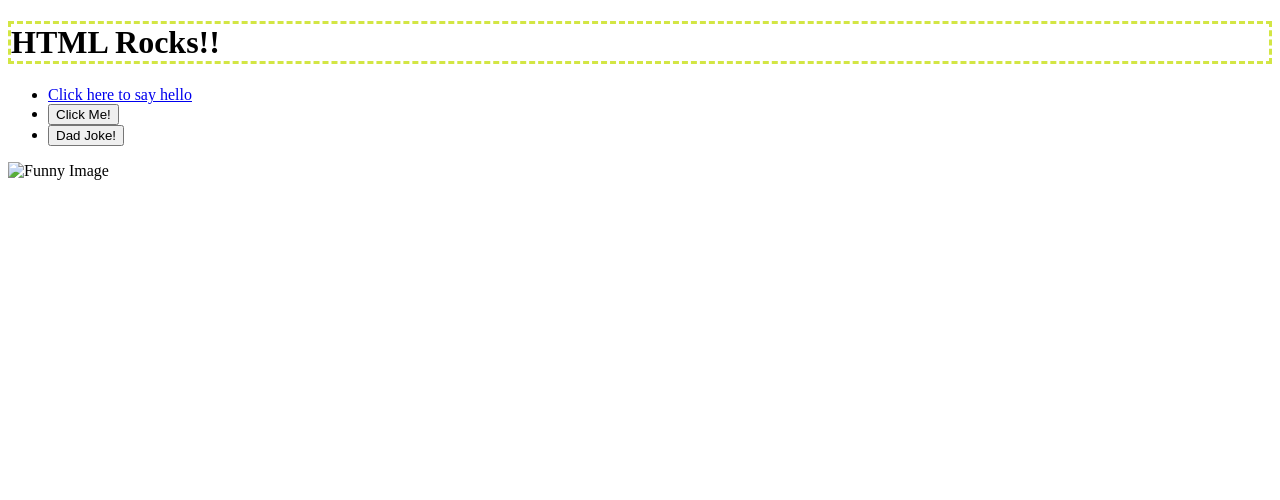
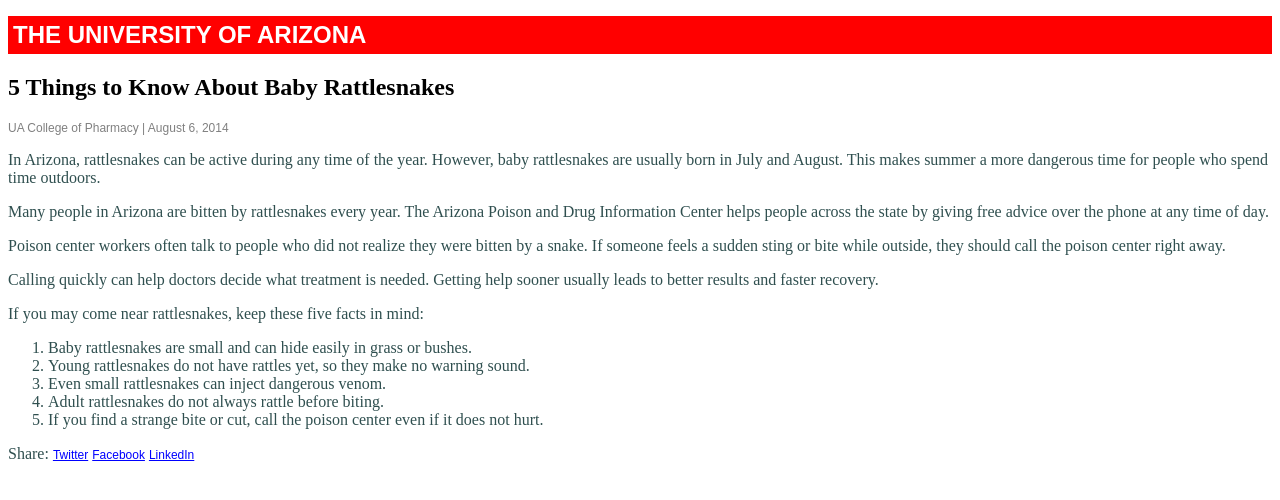
Before and after one commit to angenduwimana/04.03-Lab---Basic-CSS-, a website: page index.html in a window 1280 px wide. Drawn offline with Linux system fonts and the light colour scheme.

Commit message:
Finished Lab 04

```diff
--- a/index.html
+++ b/index.html
@@ -1,25 +1,65 @@
-<!doctype html>
-<html>
-
+<!DOCTYPE html>
+<html lang="en">
 <head>
   <meta charset="utf-8">
-  <title>CS208 - Starter Code (UPDATE ME)!</title>
-  <meta name="description" content="">
-  <meta name="viewport" content="width=device-width, initial-scale=1">
+  <title>Rattlesnakes and Their Babies</title>
+  <meta name="viewport" content="width=device-width, initial-scale=1.0">
   <link rel="stylesheet" href="style.css">
 </head>
 
 <body>
-  <h1>HTML Rocks!!</h1>
-  <ul>
-  <li><a href="/hello">Click here to say hello</a></li>
-  <li><button id="hello-link">Click Me!</button></li>
-  <li><button id="joke-button">Dad Joke!</button></li>
-  <script src="script.js"></script>
-  </ul>
-  <img src="funny.png" alt="Funny Image" width="300" height="200">
 
-  <h2 id="joke-display"></h2>
+  <h1>THE UNIVERSITY OF ARIZONA</h1>
+
+  <h2>5 Things to Know About Baby Rattlesnakes</h2>
+
+  <p id="author-name-and-date">
+    UA College of Pharmacy | August 6, 2014
+  </p>
+
+
+  <p>
+    In Arizona, rattlesnakes can be active during any time of the year. However,
+    baby rattlesnakes are usually born in July and August. This makes summer a
+    more dangerous time for people who spend time outdoors.
+  </p>
+
+  <p>
+    Many people in Arizona are bitten by rattlesnakes every year. The Arizona
+    Poison and Drug Information Center helps people across the state by giving
+    free advice over the phone at any time of day.
+  </p>
+
+  <p>
+    Poison center workers often talk to people who did not realize they were
+    bitten by a snake. If someone feels a sudden sting or bite while outside,
+    they should call the poison center right away.
+  </p>
+
+  <p>
+    Calling quickly can help doctors decide what treatment is needed. Getting
+    help sooner usually leads to better results and faster recovery.
+  </p>
+
+  <p>
+    If you may come near rattlesnakes, keep these five facts in mind:
+  </p>
+
+
+  <ol>
+    <li>Baby rattlesnakes are small and can hide easily in grass or bushes.</li>
+    <li>Young rattlesnakes do not have rattles yet, so they make no warning sound.</li>
+    <li>Even small rattlesnakes can inject dangerous venom.</li>
+    <li>Adult rattlesnakes do not always rattle before biting.</li>
+    <li>If you find a strange bite or cut, call the poison center even if it does not hurt.</li>
+  </ol>
+
+  <p>
+    Share:
+    <a href="https://twitter.com">Twitter</a>
+    <a href="https://facebook.com">Facebook</a>
+    <a href="https://linkedin.com">LinkedIn</a>
+  </p>
+
 </body>
-
 </html>
--- /dev/null
+++ b/style.css
@@ -0,0 +1,37 @@
+/* Article source inspiration: University of Arizona College of Pharmacy */
+
+/* Images */
+img {
+  width: 300px;
+}
+
+/* Main heading */
+h1 {
+  padding: 5px;
+  font-family: Arial, Helvetica, sans-serif;
+  font-size: 24px;
+  color: white;
+  background-color: red;
+}
+
+/* Author and date */
+#author-name-and-date {
+  font-family: Arial, Helvetica, sans-serif;
+  font-size: 12px;
+  color: gray;
+}
+
+/* Article text */
+p,
+ol {
+  font-family: "Times New Roman", Times, serif;
+  font-size: 16px;
+  color: DarkSlateGray;
+}
+
+/* Share links */
+a {
+  font-family: Arial, Helvetica, sans-serif;
+  font-size: 12px;
+  color: blue;
+}
```
Also changed, not shown: 1 other file.
